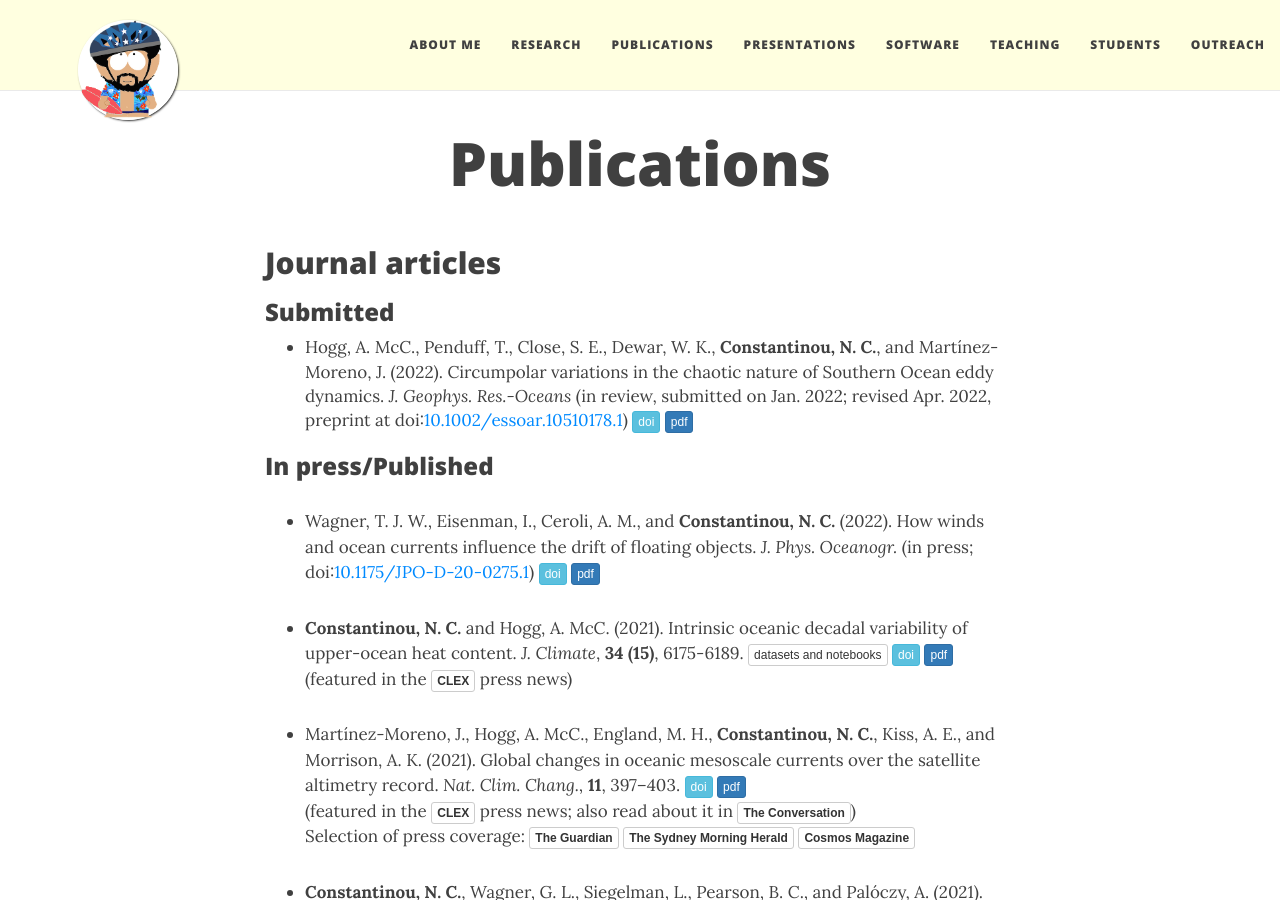
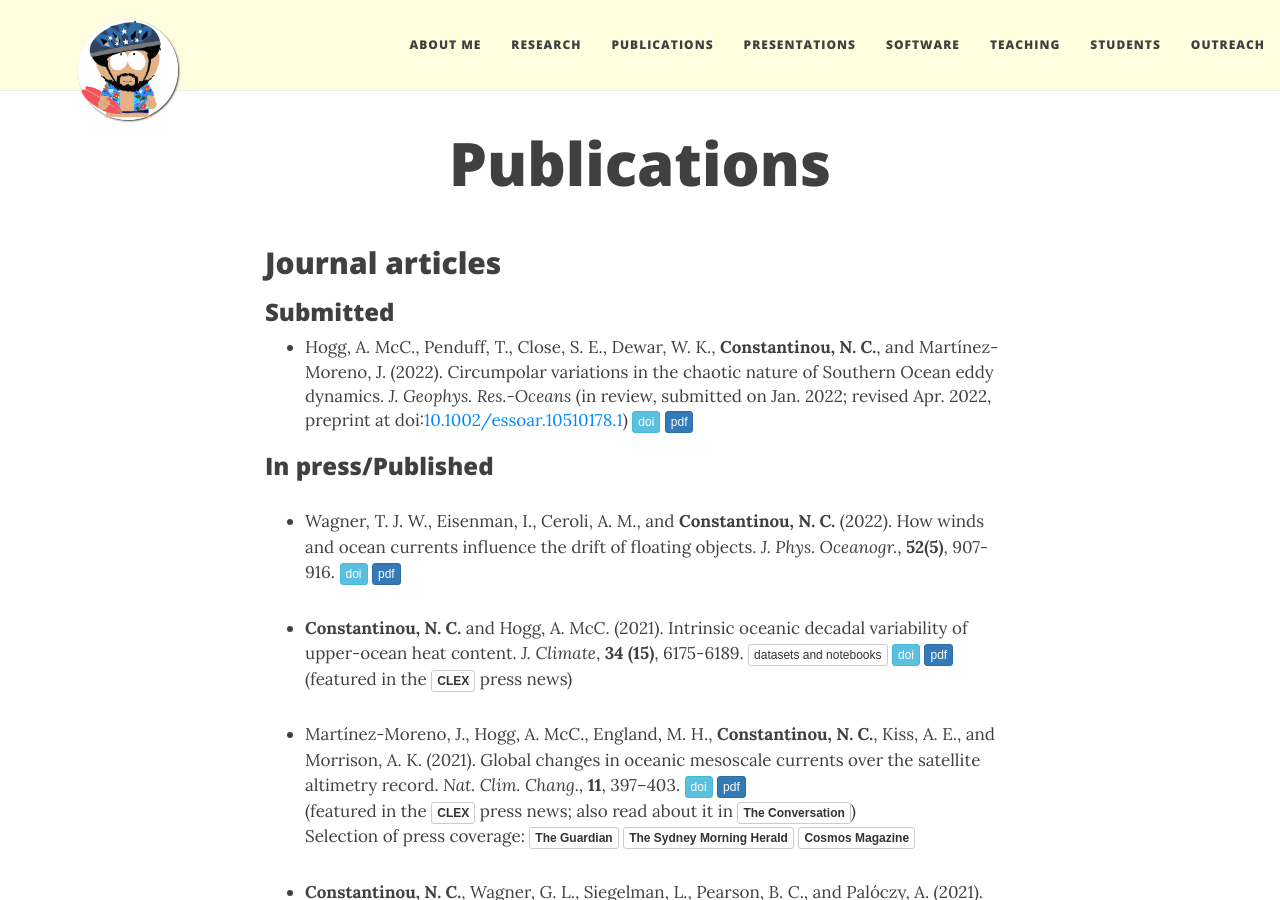
Before and after one commit to navidcy/navidcy.github.io, a Jekyll site: the page built from publications.md, in a window 1280 px wide and 900 px high. Built offline with Jekyll 4.4.1, drawn with Linux system fonts in a browser that asks for light colours; nearby versions of some CDN libraries; comment, search, counter and statistics services are not loaded.

Commit message:
full ref for object drift paper

```diff
--- a/publications.md
+++ b/publications.md
@@ -22,7 +22,7 @@
 
 ### In press/Published
 
-- Wagner, T. J. W., Eisenman, I., Ceroli, A. M., and **Constantinou, N. C.** (2022). How winds and ocean currents influence the drift of floating objects. _J. Phys. Oceanogr._ (in press; doi:<a href="https://doi.org/10.1175/JPO-D-20-0275.1">10.1175/JPO-D-20-0275.1</a>) [<span class="btn btn-info btn-xs{{end}}" style="font-family:sans-serif;">doi</span>][objectdrift-doi]{:target="_blank"} [<span class="btn btn-primary btn-xs{{end}}" style="font-family:sans-serif;">pdf</span>][objectdrift]
+- Wagner, T. J. W., Eisenman, I., Ceroli, A. M., and **Constantinou, N. C.** (2022). How winds and ocean currents influence the drift of floating objects. _J. Phys. Oceanogr._, **52(5)**, 907-916. [<span class="btn btn-info btn-xs{{end}}" style="font-family:sans-serif;">doi</span>][objectdrift-doi]{:target="_blank"} [<span class="btn btn-primary btn-xs{{end}}" style="font-family:sans-serif;">pdf</span>][objectdrift] <span align="right" class='altmetric-embed' data-badge-type="2" data-condensed="true" data-hide-less-than="2" data-doi="10.1175/JPO-D-20-0275.1"></span> <br/>
 
 
 - **Constantinou, N. C.** and Hogg, A. McC. (2021). Intrinsic oceanic decadal variability of upper-ocean heat content. _J. Climate_, **34 (15)**, 6175-6189. [<span class="btn btn-default btn-xs{{end}}" style="font-family:sans-serif;">datasets and notebooks</span>][JClimateUOHC-repo]{:target="_blank"} [<span class="btn btn-info btn-xs{{end}}" style="font-family:sans-serif;">doi</span>][intrinsic-ocean-var-doi]{:target="_blank"} [<span class="btn btn-primary btn-xs{{end}}" style="font-family:sans-serif;">pdf</span>][intrinsic-ocean-var] <span align="right" class='altmetric-embed' data-badge-type="2" data-condensed="true" data-hide-less-than="2" data-doi="10.1175/JCLI-D-20-0962.1"></span> <br/>
```
Also changed, not shown: Gemfile.lock.
